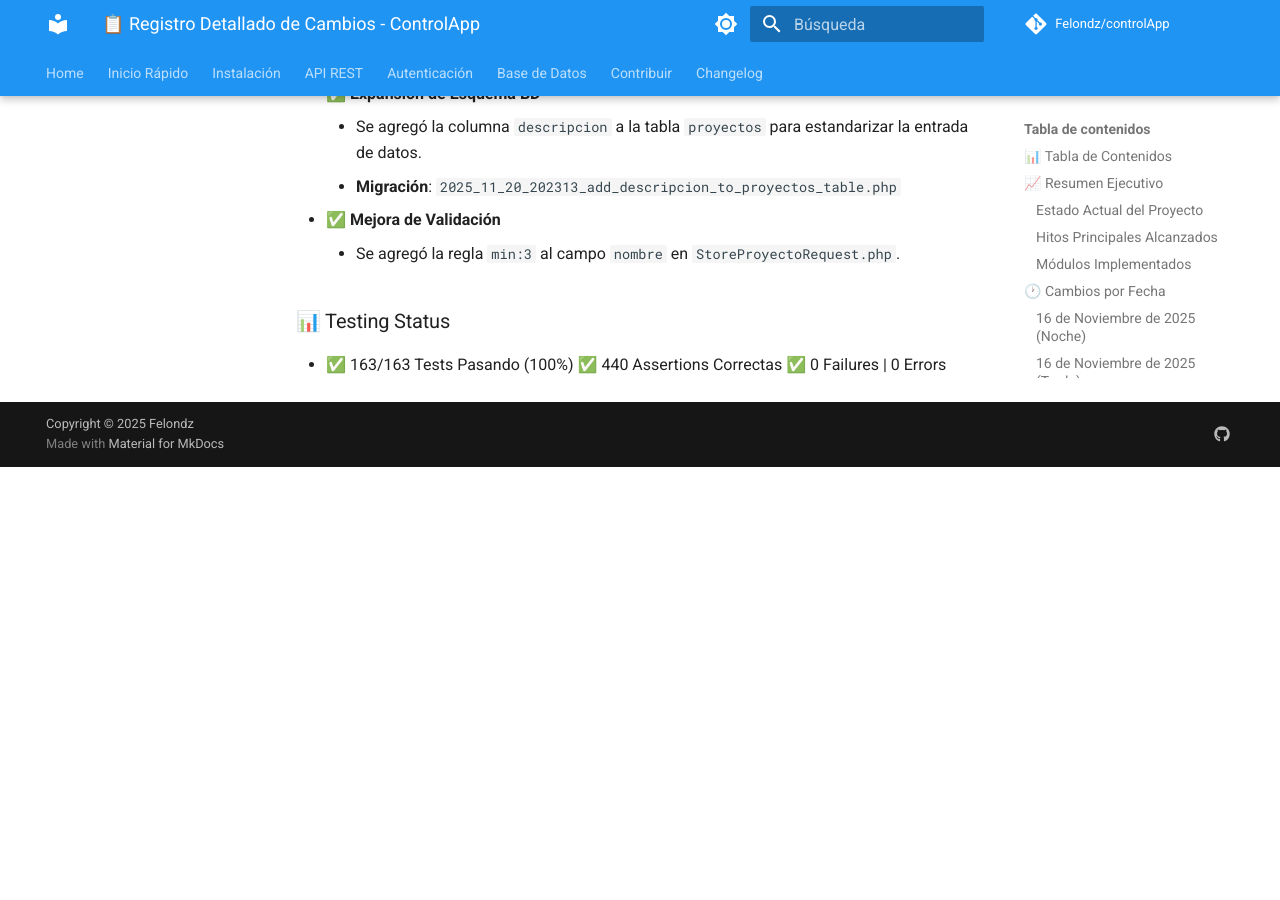
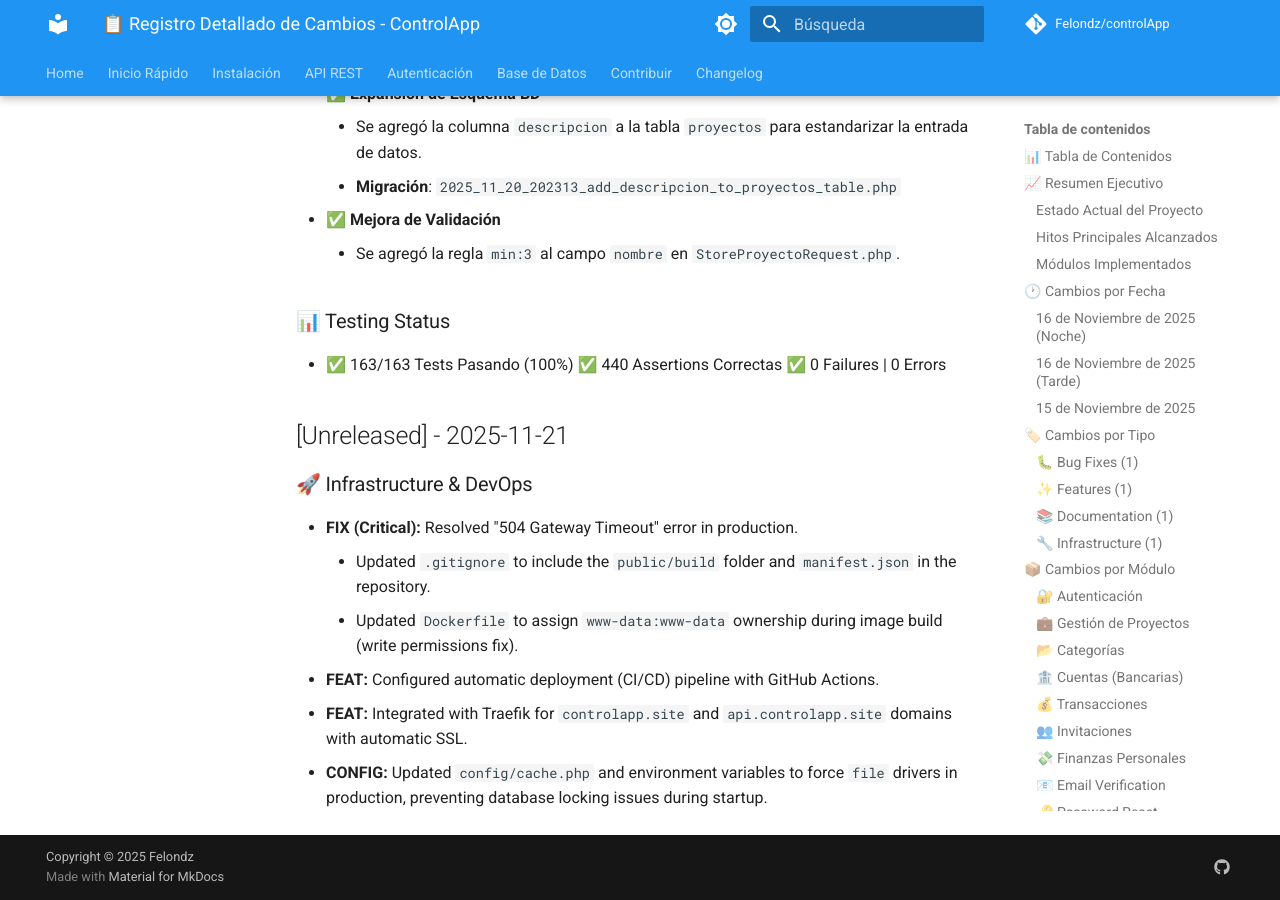
Before and after one commit to Felondz/controlApp, an MkDocs documentation site: the page built from docs/en/01-core/CHANGELOG.md, in a window 1280 px wide and 900 px high, scrolled down 30503 px. Built offline with MkDocs 1.6.1 and Material for MkDocs 9.7.7, drawn with Linux system fonts in a browser that asks for light colours; comment, search, counter and statistics services are not loaded; before the commit the page ends 30970 px from its top, so only the background shows below that.

Commit message:
Infra/DevOps changes

```diff
--- a/docs/en/01-core/CHANGELOG.md
+++ b/docs/en/01-core/CHANGELOG.md
@@ -1494,3 +1494,13 @@ El objetivo es que en 6 meses, 1 año, o 5 años:
 
 ### 📊 Testing Status
 - ✅ 163/163 Tests Pasando (100%) ✅ 440 Assertions Correctas ✅ 0 Failures | 0 Errors
+
+## [Unreleased] - 2025-11-21
+
+### 🚀 Infrastructure & DevOps
+- **FIX (Critical):** Resolved "504 Gateway Timeout" error in production.
+    - Updated `.gitignore` to include the `public/build` folder and `manifest.json` in the repository.
+    - Updated `Dockerfile` to assign `www-data:www-data` ownership during image build (write permissions fix).
+- **FEAT:** Configured automatic deployment (CI/CD) pipeline with GitHub Actions.
+- **FEAT:** Integrated with Traefik for `controlapp.site` and `api.controlapp.site` domains with automatic SSL.
+- **CONFIG:** Updated `config/cache.php` and environment variables to force `file` drivers in production, preventing database locking issues during startup.
```
Also changed, not shown: docs/es/01-core/CHANGELOG.md (+11 -0 lines).
